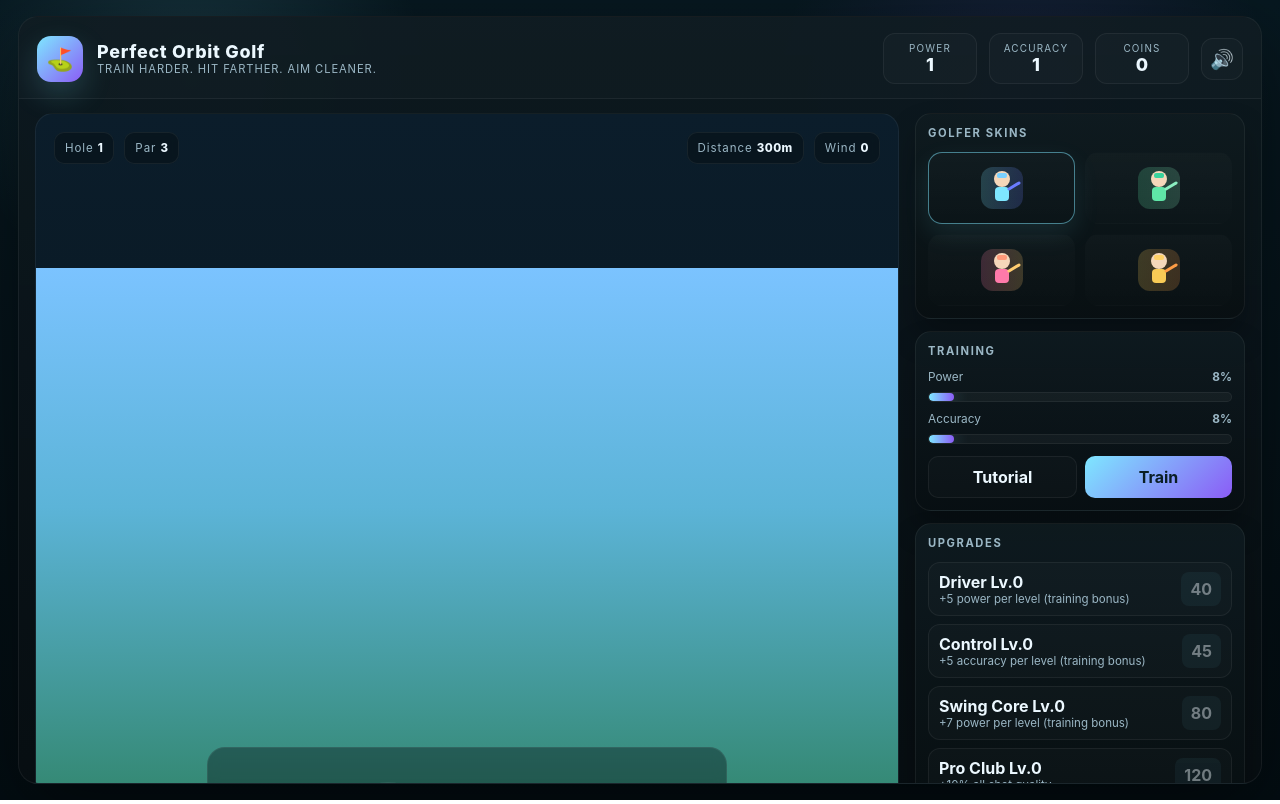
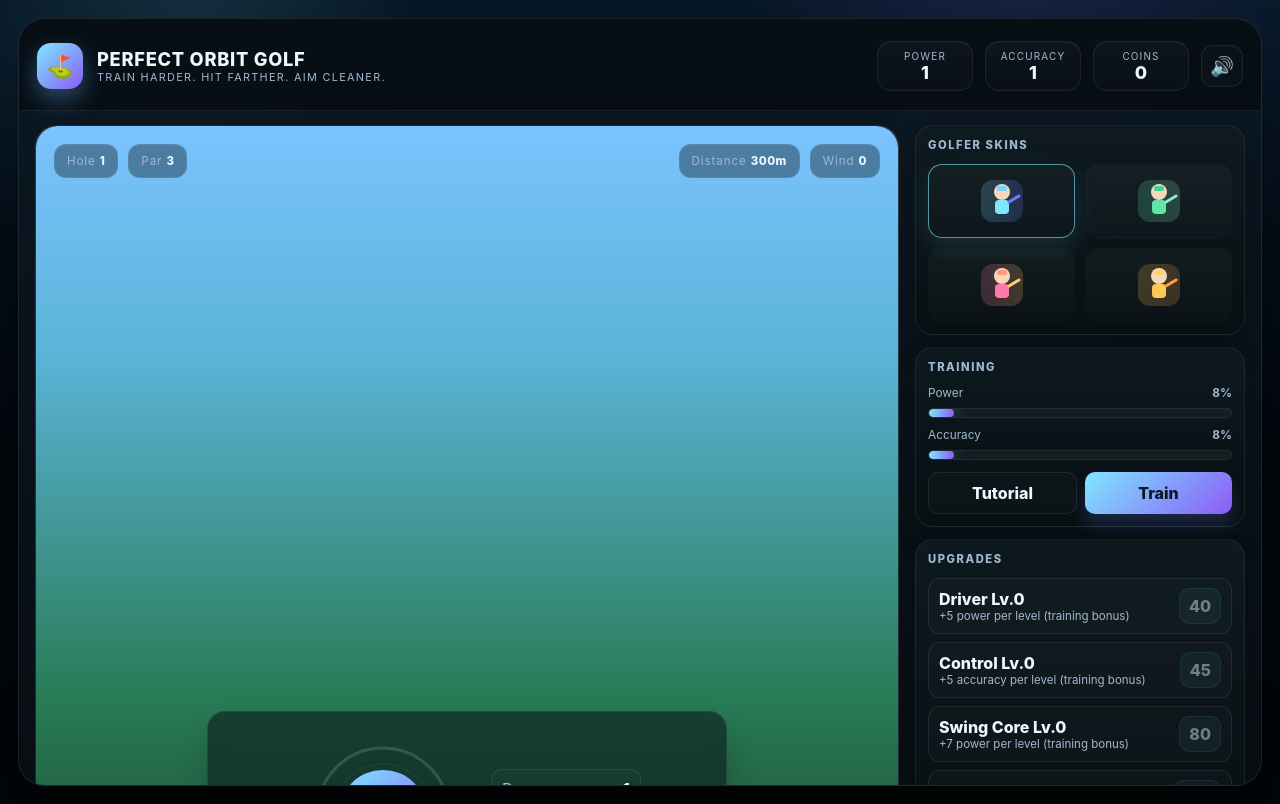
Before and after one commit to lalshaya34-lgtm/golfhit, a plain HTML site: page index.html in a window 1280 px wide. Drawn offline with Linux system fonts and the light colour scheme; a script that the page names is missing.

Commit message:
Update styles.css

```diff
--- a/css/styles.css
+++ b/css/styles.css
@@ -3,29 +3,33 @@
 }
 
 :root {
-  --bg-body: #061018;
-  --bg-deep: #030d12;
-  --panel: rgba(9, 21, 27, 0.9);
+  --bg-body: #060a13;
+  --bg-deep: #02060d;
+  --panel: rgba(12, 19, 29, 0.9);
+  --panel-alt: rgba(18, 29, 39, 0.88);
   --card: rgba(255,255,255,0.025);
-  --border: rgba(255,255,255,0.06);
+  --border: rgba(138, 180, 255, 0.22);
   --text: #ecf8ff;
-  --muted: #9bb7c5;
+  --muted: #a1b8d1;
   --cyan: #7ee7ff;
+  --cyan-strong: #56d4ff;
   --purple: #8b5cf6;
+  --purple-strong: #6d4af5;
   --green: #69efaf;
   --gold: #ffd166;
   --danger: #ff6b70;
+  --shadow: rgba(9, 13, 20, 0.72);
 }
 
 html, body {
   margin: 0;
-  height: 100%;
+  min-height: 100%;
   background:
-    radial-gradient(circle at 15% 10%, rgba(126,231,255,0.14), transparent 18%),
-    radial-gradient(circle at 80% 12%, rgba(139,92,246,0.12), transparent 20%),
-    linear-gradient(180deg, #071820 0%, var(--bg-deep) 100%);
+    radial-gradient(circle at 15% 10%, rgba(126,231,255,0.16), transparent 18%),
+    radial-gradient(circle at 80% 10%, rgba(139,92,246,0.18), transparent 23%),
+    linear-gradient(180deg, #071a2a 0%, var(--bg-deep) 60%, #020609 100%);
   color: var(--text);
-  font-family: Inter, "Segoe UI", sans-serif;
+  font-family: Inter, "Segoe UI", "Helvetica Neue", sans-serif;
 }
 
 body {
@@ -40,27 +44,38 @@ button {
   font: inherit;
 }
 
+button:focus-visible {
+  outline: 2px solid rgba(126,231,255,0.9);
+  outline-offset: 2px;
+}
+
 .app-shell {
   width: min(1400px, 100%);
   height: min(860px, 96vh);
-  border-radius: 20px;
+  border-radius: 26px;
   overflow: hidden;
-  background: linear-gradient(180deg, rgba(13, 25, 31, 0.94), rgba(7, 14, 18, 0.98));
-  border: 1px solid var(--border);
-  box-shadow: 0 28px 80px rgba(0, 0, 0, 0.46);
+  background: linear-gradient(180deg, rgba(11, 24, 34, 0.95), rgba(8, 14, 20, 0.98));
+  border: 1px solid rgba(255,255,255,0.08);
+  box-shadow:
+    0 36px 100px rgba(0, 0, 0, 0.55),
+    inset 0 1px 0 rgba(255,255,255,0.08);
   display: flex;
   flex-direction: column;
+  position: relative;
 }
 
 .topbar {
-  height: 96px;
+  position: relative;
+  z-index: 2;
+  min-height: 92px;
   display: flex;
   align-items: center;
   justify-content: space-between;
   gap: 12px;
   padding: 16px 18px 14px;
-  border-bottom: 1px solid var(--border);
-  background: rgba(255,255,255,0.012);
+  border-bottom: 1px solid rgba(255,255,255,0.08);
+  background: rgba(6, 10, 16, 0.7);
+  backdrop-filter: blur(8px);
 }
 
 .brand-wrap {
@@ -75,24 +90,25 @@ button {
   border-radius: 14px;
   display: grid;
   place-items: center;
-  color: #08232a;
+  color: #061922;
   font-size: 22px;
   font-weight: 900;
   background: linear-gradient(135deg, var(--cyan), var(--purple));
-  box-shadow: 0 12px 30px rgba(126,231,255,0.18);
+  box-shadow: 0 10px 24px rgba(110, 189, 255, 0.36);
 }
 
 .brand-title {
-  font-size: 1.12rem;
+  font-size: 1.14rem;
   font-weight: 800;
   letter-spacing: 0.04em;
+  text-transform: uppercase;
 }
 
 .brand-subtitle {
-  font-size: 0.7rem;
+  font-size: 0.68rem;
   color: var(--muted);
   text-transform: uppercase;
-  letter-spacing: 0.08em;
+  letter-spacing: 0.12em;
 }
 
 .topbar-stats {
@@ -103,15 +119,16 @@ button {
 }
 
 .stat-pill {
-  min-width: 94px;
-  padding: 8px 10px;
-  border-radius: 12px;
+  min-width: 96px;
+  padding: 8px 10px 7px;
+  border-radius: 14px;
   display: flex;
   flex-direction: column;
   align-items: center;
   justify-content: center;
-  background: rgba(255,255,255,0.02);
-  border: 1px solid var(--border);
+  background: linear-gradient(180deg, rgba(255,255,255,0.03), rgba(255,255,255,0.015));
+  border: 1px solid rgba(255,255,255,0.07);
+  box-shadow: inset 0 1px 0 rgba(255,255,255,0.04);
 }
 
 .stat-label {
@@ -130,11 +147,17 @@ button {
   width: 42px;
   height: 42px;
   border-radius: 12px;
-  border: 1px solid var(--border);
+  border: 1px solid rgba(255,255,255,0.08);
   background: rgba(255,255,255,0.02);
   color: var(--text);
   cursor: pointer;
   font-size: 1.2rem;
+  transition: transform 0.18s ease, box-shadow 0.18s ease;
+}
+
+.mute-btn:hover {
+  transform: translateY(-1px);
+  box-shadow: 0 10px 18px rgba(126,231,255,0.12);
 }
 
 .game-layout {
@@ -147,18 +170,43 @@ button {
 
 .course-panel {
   position: relative;
-  border-radius: 18px;
+  border-radius: 22px;
   overflow: hidden;
-  border: 1px solid var(--border);
-  background: linear-gradient(180deg, #0b1d2b 0%, #061216 100%);
+  background: linear-gradient(180deg, rgba(28, 49, 61, 0.9), rgba(8, 23, 28, 0.9));
+  border: 1px solid rgba(255,255,255,0.08);
+  box-shadow: inset 0 1px 0 rgba(255,255,255,0.06);
+}
+
+.course-panel::before {
+  content: "";
+  position: absolute;
+  inset: 0;
+  background:
+    radial-gradient(circle at 10% 20%, rgba(126,231,255,0.12), transparent 22%),
+    radial-gradient(circle at 80% 14%, rgba(139,92,246,0.12), transparent 25%);
+  pointer-events: none;
+  z-index: 0;
+}
+
+#bgStars,
+#gameCanvas {
+  position: absolute;
+  inset: 0;
+  width: 100%;
+  height: 100%;
+}
+
+#bgStars {
+  z-index: 0;
+  pointer-events: none;
 }
 
 #gameCanvas {
   display: block;
-  width: 100%;
-  height: 100%;
+  z-index: 1;
   background: linear-gradient(180deg, #7bc3ff 0%, #5cb4d8 28%, #2a7d59 70%, #184930 100%);
   cursor: crosshair;
+  border-radius: 22px;
 }
 
 .hud-overlay {
@@ -168,6 +216,7 @@ button {
   justify-content: space-between;
   align-items: flex-start;
   pointer-events: none;
+  z-index: 3;
 }
 
 .left-group, .right-group {
@@ -177,14 +226,15 @@ button {
 }
 
 .info-tag {
-  background: rgba(7, 15, 20, 0.48);
-  border: 1px solid var(--border);
-  border-radius: 10px;
-  padding: 8px 10px;
+  background: rgba(7, 15, 20, 0.38);
+  border: 1px solid rgba(255,255,255,0.08);
+  border-radius: 12px;
+  padding: 9px 12px;
   font-size: 0.72rem;
   color: var(--muted);
   letter-spacing: 0.08em;
-  backdrop-filter: blur(4px);
+  backdrop-filter: blur(6px);
+  box-shadow: inset 0 1px 0 rgba(255,255,255,0.04);
 }
 
 .info-tag span {
@@ -203,11 +253,13 @@ button {
   align-items: center;
   justify-content: center;
   gap: 18px;
-  background: rgba(5, 13, 18, 0.38);
-  backdrop-filter: blur(6px);
-  border: 1px solid var(--border);
+  background: rgba(6, 12, 18, 0.52);
+  backdrop-filter: blur(10px);
+  border: 1px solid rgba(255,255,255,0.08);
   border-radius: 18px;
   padding: 12px 14px;
+  box-shadow: 0 16px 30px rgba(0,0,0,0.18);
+  z-index: 3;
 }
 
 .radial-panel {
@@ -226,13 +278,13 @@ button {
 
 .radial-ring-base {
   fill: none;
-  stroke: rgba(255,255,255,0.12);
+  stroke: rgba(255,255,255,0.14);
   stroke-width: 3;
 }
 
 .radial-ring-inner {
   fill: none;
-  stroke: rgba(255,255,255,0.04);
+  stroke: rgba(255,255,255,0.06);
   stroke-width: 1;
 }
 
@@ -246,15 +298,17 @@ button {
 
 .shoot-btn {
   position: absolute;
-  width: 86px;
-  height: 86px;
+  width: 88px;
+  height: 88px;
   border: none;
   border-radius: 999px;
   background: linear-gradient(135deg, var(--cyan), var(--purple));
   color: #0b1f25;
   font-weight: 900;
   font-size: 0.9rem;
-  box-shadow: 0 18px 26px rgba(98,76,255,0.22);
+  letter-spacing: 0.06em;
+  text-transform: uppercase;
+  box-shadow: 0 18px 28px rgba(98,76,255,0.3);
   cursor: pointer;
 }
 
@@ -262,7 +316,7 @@ button {
   display: flex;
   flex-direction: column;
   gap: 10px;
-  min-width: 140px;
+  min-width: 150px;
 }
 
 .shot-line {
@@ -271,12 +325,14 @@ button {
   gap: 8px;
   color: var(--muted);
   border-radius: 10px;
-  border: 1px solid var(--border);
-  background: rgba(255,255,255,0.015);
-  padding: 8px 10px;
+  border: 1px solid rgba(255,255,255,0.08);
+  background: rgba(255,255,255,0.02);
+  padding: 9px 10px;
 }
 
-.shot-line strong { color: var(--text); }
+.shot-line strong {
+  color: var(--text);
+}
 
 .sidebar {
   display: flex;
@@ -286,16 +342,16 @@ button {
 
 .panel {
   background: linear-gradient(180deg, rgba(15, 27, 32, 0.9), rgba(8,15,18,0.9));
-  border: 1px solid var(--border);
-  border-radius: 16px;
+  border: 1px solid rgba(255,255,255,0.07);
+  border-radius: 18px;
   padding: 12px;
-  box-shadow: 0 18px 30px rgba(0,0,0,0.25);
+  box-shadow: 0 18px 30px rgba(0,0,0,0.18);
 }
 
 .panel-header {
   color: var(--muted);
   font-size: 0.7rem;
-  font-weight: 700;
+  font-weight: 800;
   letter-spacing: 0.14em;
   text-transform: uppercase;
   margin-bottom: 12px;
@@ -309,10 +365,10 @@ button {
 
 .skin-item {
   width: 100%;
-  height: 72px;
+  height: 74px;
   border-radius: 14px;
   border: 1px solid transparent;
-  background: linear-gradient(180deg, rgba(255,255,255,0.02), rgba(255,255,255,0.005));
+  background: linear-gradient(180deg, rgba(255,255,255,0.03), rgba(255,255,255,0.01));
   display: grid;
   place-items: center;
   cursor: pointer;
@@ -324,8 +380,8 @@ button {
 }
 
 .skin-item.selected {
-  border-color: rgba(126,231,255,0.5);
-  box-shadow: 0 10px 26px rgba(126,231,255,0.1);
+  border-color: rgba(126,231,255,0.6);
+  box-shadow: 0 10px 26px rgba(126,231,255,0.12);
 }
 
 .progress-block {
@@ -348,7 +404,7 @@ button {
   border-radius: 999px;
   overflow: hidden;
   background: rgba(255,255,255,0.04);
-  border: 1px solid var(--border);
+  border: 1px solid rgba(255,255,255,0.07);
 }
 
 .meter i {
@@ -370,24 +426,27 @@ button {
   border: none;
   border-radius: 10px;
   padding: 10px 12px;
-  font-weight: 700;
+  font-weight: 800;
   cursor: pointer;
-  transition: transform 0.16s ease, opacity 0.16s ease;
+  transition: transform 0.16s ease, opacity 0.16s ease, box-shadow 0.16s ease;
 }
 
-.action-btn:hover { transform: translateY(-1px); }
+.action-btn:hover {
+  transform: translateY(-1px);
+}
 
 .action-btn.primary {
   flex: 1;
   background: linear-gradient(135deg, var(--cyan), var(--purple));
-  color: #0a1e25;
+  color: #091b22;
+  box-shadow: 0 12px 18px rgba(106, 129, 255, 0.2);
 }
 
 .action-btn.ghost {
   flex: 1;
   background: rgba(255,255,255,0.02);
   color: var(--text);
-  border: 1px solid var(--border);
+  border: 1px solid rgba(255,255,255,0.08);
 }
 
 .shop-list {
@@ -403,7 +462,7 @@ button {
   gap: 8px;
   padding: 9px 10px;
   border-radius: 12px;
-  border: 1px solid var(--border);
+  border: 1px solid rgba(255,255,255,0.08);
   background: rgba(255,255,255,0.02);
 }
 
@@ -412,7 +471,7 @@ button {
 }
 
 .shop-name {
-  font-weight: 700;
+  font-weight: 800;
 }
 
 .shop-desc {
@@ -422,12 +481,13 @@ button {
 
 .shop-buy {
   border: none;
-  border-radius: 8px;
+  border-radius: 10px;
   background: rgba(126,231,255,0.12);
   color: var(--text);
-  font-weight: 700;
+  font-weight: 800;
   padding: 7px 9px;
   cursor: pointer;
+  border: 1px solid rgba(126,231,255,0.18);
 }
 
 .shop-buy:disabled {
@@ -466,7 +526,7 @@ button {
   width: min(560px, calc(100vw - 32px));
   border-radius: 18px;
   background: linear-gradient(180deg, rgba(7,17,21,1), rgba(8,14,18,1));
-  border: 1px solid var(--border);
+  border: 1px solid rgba(255,255,255,0.08);
   box-shadow: 0 28px 60px rgba(0,0,0,0.45);
   padding: 16px;
 }
@@ -491,7 +551,7 @@ button {
 .close-btn {
   width: 34px;
   height: 34px;
-  border: 1px solid var(--border);
+  border: 1px solid rgba(255,255,255,0.08);
   background: rgba(255,255,255,0.02);
   border-radius: 8px;
   cursor: pointer;
@@ -512,7 +572,7 @@ button {
   padding: 10px 12px;
   border-radius: 12px;
   background: rgba(255,255,255,0.015);
-  border: 1px solid var(--border);
+  border: 1px solid rgba(255,255,255,0.08);
   color: var(--muted);
 }
 
@@ -534,7 +594,7 @@ button {
 
 .training-card {
   background: rgba(255,255,255,0.015);
-  border: 1px solid var(--border);
+  border: 1px solid rgba(255,255,255,0.08);
   border-radius: 14px;
   padding: 12px;
 }
@@ -559,7 +619,7 @@ button {
   height: 90px;
   display: block;
   border-radius: 10px;
-  border: 1px solid var(--border);
+  border: 1px solid rgba(255,255,255,0.08);
   background: #020e13;
   margin-bottom: 8px;
 }
```
